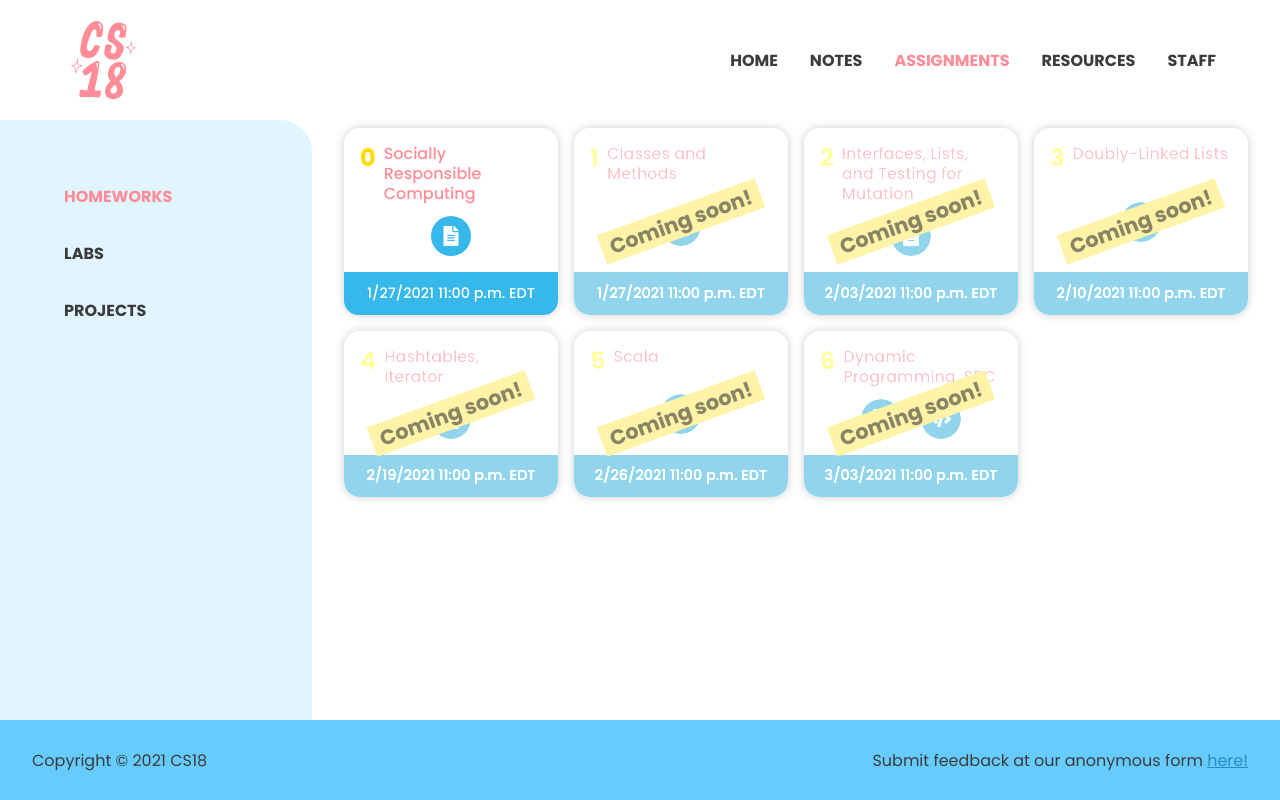
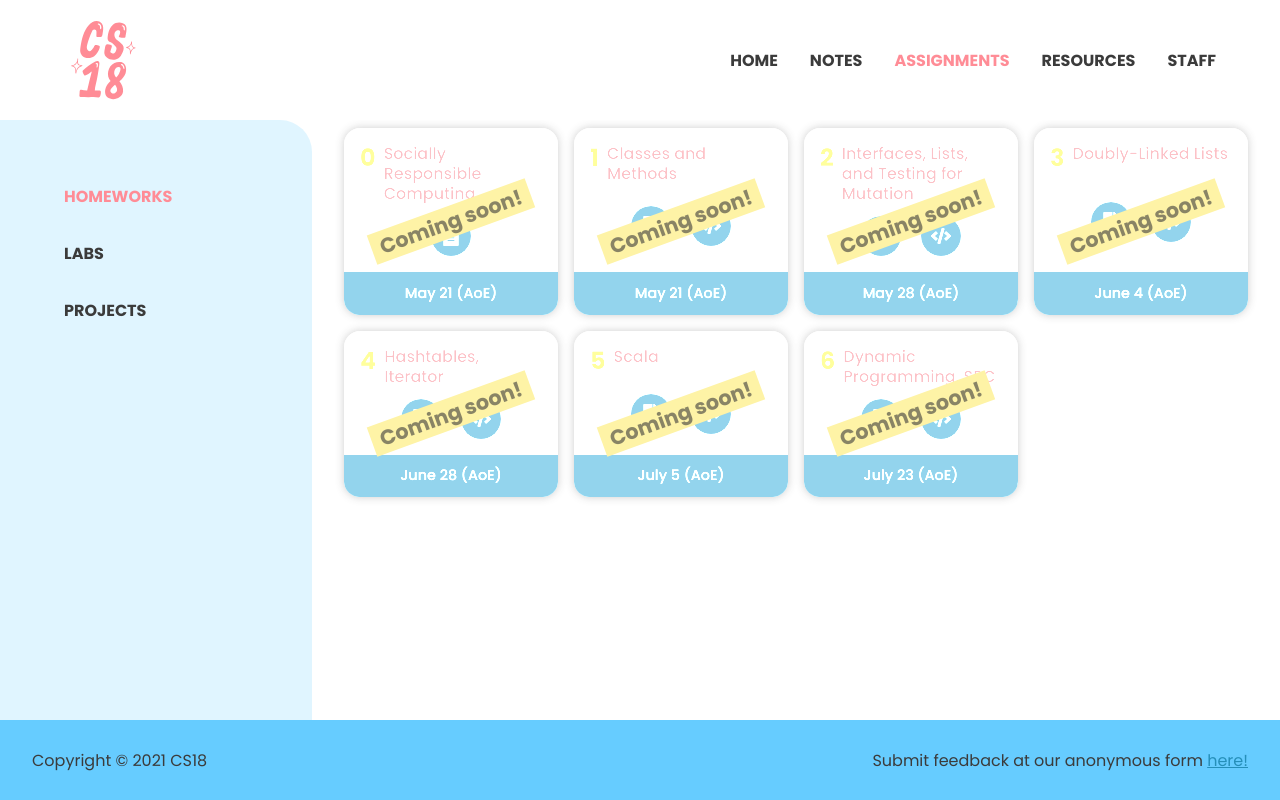
Before and after one commit to cs18-summer-2021/cs18-summer-2021.github.io, a React (Create React App) app: page /homeworks in a window 1280 px wide. Built offline with nearby package versions, Linux system fonts and the light colour scheme.

Commit message:
updated hw/proj due dates and links on cards

```diff
--- a/package.json
+++ b/package.json
@@ -12,7 +12,7 @@
     "react-dom": "^17.0.1",
     "react-icons": "^4.1.0",
     "react-router-dom": "^5.2.0",
-    "react-scripts": "4.0.1",
+    "react-scripts": "^4.0.1",
     "react-transition-group": "^4.4.1",
     "web-vitals": "^0.2.4"
   },
--- a/src/Info/Assignments/Homeworks/Homeworks.js
+++ b/src/Info/Assignments/Homeworks/Homeworks.js
@@ -2,46 +2,51 @@ import { FaFileAlt, FaCode } from "react-icons/fa";
 
 const homeworks = [
 	{
-		number: 0, title: "Socially Responsible Computing", dueDate: "1/27/2021 11:00 p.m. EDT", active: true,
+		number: 0, title: "Socially Responsible Computing", dueDate: "May 21 (AoE)", active: false,
 		links: [
-			{ icon: <FaFileAlt />, link: "", label: "Handout" },
+			{ icon: <FaFileAlt />, link: "https://hackmd.io/@cs18-spring-2021/S1yl8Hgdd", label: "Handout" },
 		]
 	},
 	{
-		number: 1, title: "Classes and Methods", dueDate: "1/27/2021 11:00 p.m. EDT", active: false,
+		number: 1, title: "Classes and Methods", dueDate: "May 21 (AoE)", active: false,
 		links: [
-			{ icon: <FaFileAlt />, link: "https://drive.google.com/file/d/1CM9UxSoXK7fYM6TWang9DvxJ2rKrIRCM/view?usp=sharing", label: "Handout" },
+			{ icon: <FaFileAlt />, link: "https://hackmd.io/@cs18-spring-2021/HkwD8Zxd_", label: "Handout" },
+			{ icon: <FaCode />, link: "", label: "Source Code" },
 		]
 	},
 	{
-		number: 2, title: "Interfaces, Lists, and Testing for Mutation", dueDate: "2/03/2021 11:00 p.m. EDT", active: false,
+		number: 2, title: "Interfaces, Lists, and Testing for Mutation", dueDate: "May 28 (AoE)", active: false,
 		links: [
-			{ icon: <FaFileAlt />, link: "https://drive.google.com/file/d/1zATcZwoJA3y5JVLWWEaaCIF3XyPNVRCI/view?usp=sharing", label: "Handout" },
+			{ icon: <FaFileAlt />, link: "https://hackmd.io/@cs18-spring-2021/S1OY7ExOd", label: "Handout" },
+			{ icon: <FaCode />, link: "", label: "Source Code" },
 		]
 	},
 	{
-		number: 3, title: "Doubly-Linked Lists", dueDate: "2/10/2021 11:00 p.m. EDT", active: false,
+		number: 3, title: "Doubly-Linked Lists", dueDate: "June 4 (AoE)", active: false,
 		links: [
-			{ icon: <FaFileAlt />, link: "https://drive.google.com/file/d/1xWYOCZjZrEKMcjGuWUa_kR_aaOr3NfOB/view?usp=sharing", label: "Handout" },
+			{ icon: <FaFileAlt />, link: "https://hackmd.io/@cs18-spring-2021/Hy9rvuguO", label: "Handout" },
+			{ icon: <FaCode />, link: "", label: "Source Code" },
 		]
 	},
 	{
-		number: 4, title: "Hashtables, Iterator", dueDate: "2/19/2021 11:00 p.m. EDT", active: false,
+		number: 4, title: "Hashtables, Iterator", dueDate: "June 28 (AoE)", active: false,
 		links: [
-			{ icon: <FaFileAlt />, link: "https://drive.google.com/file/d/1Olrp-3y-nIH8BTB54FLVONYbLHqaOq7O/view?usp=sharing", label: "Handout" },
+			{ icon: <FaFileAlt />, link: "", label: "Handout" },
+			{ icon: <FaCode />, link: "", label: "Source Code" },
 		]
 	},
 	{
-		number: 5, title: "Scala", dueDate: "2/26/2021 11:00 p.m. EDT", active: false,
+		number: 5, title: "Scala", dueDate: "July 5 (AoE)", active: false,
 		links: [
-			{ icon: <FaFileAlt />, link: "https://drive.google.com/file/d/1HapsHQ6dLOiNT8vZmGaH3cAAt4bAYvii/view?usp=sharing", label: "Handout" },
+			{ icon: <FaFileAlt />, link: "https://hackmd.io/@cs18-spring-2021/rJFRSrxdd", label: "Handout" },
+			{ icon: <FaCode />, link: "", label: "Source Code" },
 		]
 	},
 	{
-		number: 6, title: "Dynamic Programming, SRC", dueDate: "3/03/2021 11:00 p.m. EDT", active: false,
+		number: 6, title: "Dynamic Programming, SRC", dueDate: "July 23 (AoE)", active: false,
 		links: [
-			{ icon: <FaFileAlt />, link: "https://drive.google.com/file/d/1qRpjRyraEz_bOsegEQprsdLaT-u4YObC/view?usp=sharing", label: "Handout" },
-			{ icon: <FaCode />, link: "https://drive.google.com/file/d/1GJ-TgdlFINyXHE_mWBNd9giBVIJcoO1A/view?usp=sharing", label: "Source Code" },
+			{ icon: <FaFileAlt />, link: "https://hackmd.io/@cs18-spring-2021/r1bmtSgdd", label: "Handout" },
+			{ icon: <FaCode />, link: "", label: "Source Code" },
 		]
 	},
 ]
--- a/src/Info/Assignments/Projects/Projects.js
+++ b/src/Info/Assignments/Projects/Projects.js
@@ -2,31 +2,31 @@ import { FaFileAlt, FaCode, FaFilePowerpoint, FaYoutube } from 'react-icons/fa';
 
 const projects = [
 	{
-		number: 1, title: "Recommender", dueDate: "2/25/2021 11:00 p.m. EDT", active: false,
+		number: 1, title: "Recommender", dueDate: "June 18 (AoE)", active: false,
 		notes: "",
 		links: [
-			{ icon: <FaFileAlt />, link: "https://drive.google.com/file/d/1eLKa8fre_OL8OsuFG2t9gRN23uFUpiom/view?usp=sharing", label: "Handout" },
-			{ icon: <FaCode />, link: "https://drive.google.com/file/d/1xlnQasswzvYxEPTvehiytYrxfmd0WijR/view?usp=sharing", label: "Source Code" },
-			{ icon: <FaFilePowerpoint />, link: "https://docs.google.com/presentation/d/1C-lK2Uo86h1m_cl7l0o54v3mdrYtF__BqjPMDcu4Bg4/edit?usp=sharing", label: "Gearup Slides" },
-			{ icon: <FaYoutube />, link: "https://drive.google.com/file/d/1kZZk8k2OKRQhM4EtXdsrO1ypn7hcIjpm/view?usp=sharing", label: "Gearup Recording" }
+			{ icon: <FaFileAlt />, link: "https://hackmd.io/@cs18-spring-2021/BJVuAueu_", label: "Handout" },
+			{ icon: <FaCode />, link: "", label: "Source Code" },
+			// { icon: <FaFilePowerpoint />, link: "", label: "Gearup Slides" },
+			// { icon: <FaYoutube />, link: "", label: "Gearup Recording" }
 		]
 	},
 	{
-		number: 2, title: "Search", dueDate: "03/26/2021 11:00 p.m. EDT", active: false,
+		number: 2, title: "Search", dueDate: "July 16 (AoE)", active: false,
 		notes: "",
 		links: [
-			{ icon: <FaFileAlt />, link: "https://drive.google.com/file/d/1PreiLyxN5YiRN_G9zPEKwCpRhwYqHprJ/view?usp=sharing", label: "Handout" },
-			{ icon: <FaCode />, link: "https://drive.google.com/drive/folders/1BFtO38_OYq_pIyqOqFSliYWrk5cNg1B0?usp=sharing", label: "Source Code" },
-			{ icon: <FaFilePowerpoint />, link: "https://docs.google.com/presentation/d/1cJTa3k8l2qRlfg80qu_GRxPyh00woBwB5LXOBkJSPDE/edit?usp=sharing", label: "Gearup Slides" },
-			{ icon: <FaYoutube />, link: "https://drive.google.com/file/d/1QD3tdYnT4hXjCJWc03l6xjqDNiARzbcU/view?usp=sharing", label: "Gearup Recording" }
+			{ icon: <FaFileAlt />, link: "https://hackmd.io/@cs18-spring-2021/Bk3CR_xuO", label: "Handout" },
+			{ icon: <FaCode />, link: "", label: "Source Code" },
+			// { icon: <FaFilePowerpoint />, link: "", label: "Gearup Slides" },
+			// { icon: <FaYoutube />, link: "", label: "Gearup Recording" }
 		]
 	},
 	{
-		number: 3, title: "Model Checking", dueDate: "04/08/2021 11:00 p.m. EDT", active: false,
+		number: 3, title: "Mini-Project: Model Checking", dueDate: "Aug. 6 (AoE)", active: false,
 		notes: "",
 		links: [
-			{ icon: <FaFileAlt />, link: "https://drive.google.com/file/d/1Fb6ZI5hRme9EPHQPZym5TighM7Sz7OM1/view?usp=sharing", label: "Handout" },
-			{ icon: <FaCode />, link: "https://drive.google.com/drive/folders/1wUMVBjvzwI32j3sOLHnbMH2PR877Z7WH?usp=sharing", label: "Source Code" },
+			{ icon: <FaFileAlt />, link: "https://hackmd.io/@cs18-spring-2021/rkkuytg_u", label: "Handout" },
+			{ icon: <FaCode />, link: "", label: "Source Code" },
 		]
 	}
 ]
```
Also changed, not shown: 1 other file (tests, documents, lock files or other folders).
